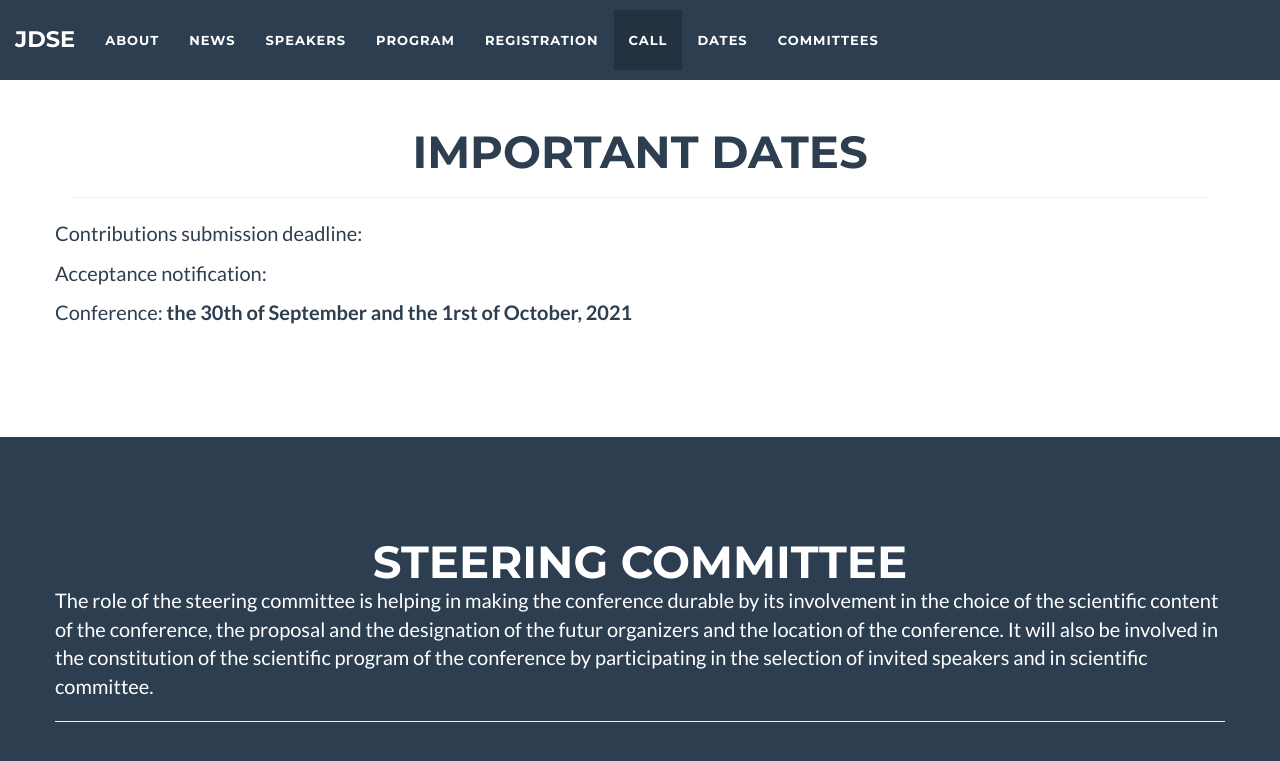
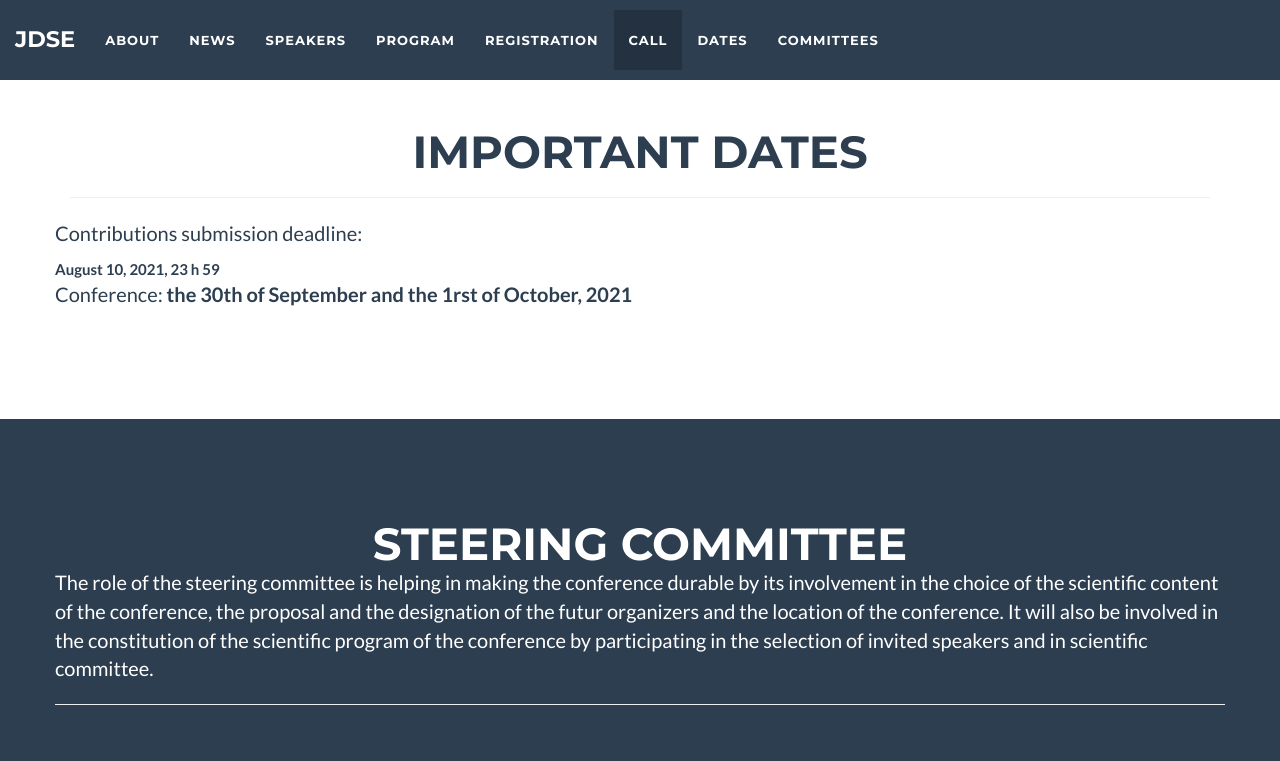
Before and after one commit to jdse-paris/JDSEAUT2021, a Jekyll site: the page built from index.html, in a window 1280 px wide and 900 px high, scrolled down 5082 px. Shown: the top 761 px of the window. Built offline with Jekyll 4.4.1, drawn with Linux system fonts in a browser that asks for light colours; part of the change alters nothing that is shown.

Commit message:
Update dates.html

```diff
--- a/_includes/dates.html
+++ b/_includes/dates.html
@@ -8,10 +8,7 @@
                 </div>
             </div>
             <div class="row">
-              <p>Contributions submission deadline:</p>
-              <p>Acceptance notification:</p>
-	      <!-- <p>Close registration:  <b>TBA</b> -->
-	<!--	<br> <i>We know you might be in holidays right now, but the sooner you register the easier it is for us, so please take the time to fill the form!</i>  --> </p>
+		    <p>Contributions submission deadline:</p> <b>August 10, 2021, 23 h 59</b>
               <p>Conference: <b>the 30th of September and the 1rst of October, 2021</b></p>
             </div>
         </div>
```
